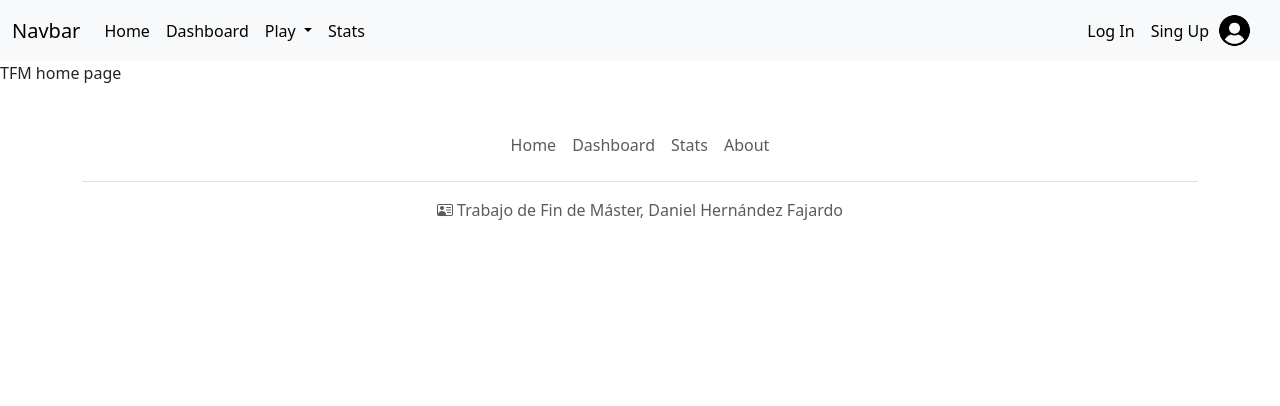
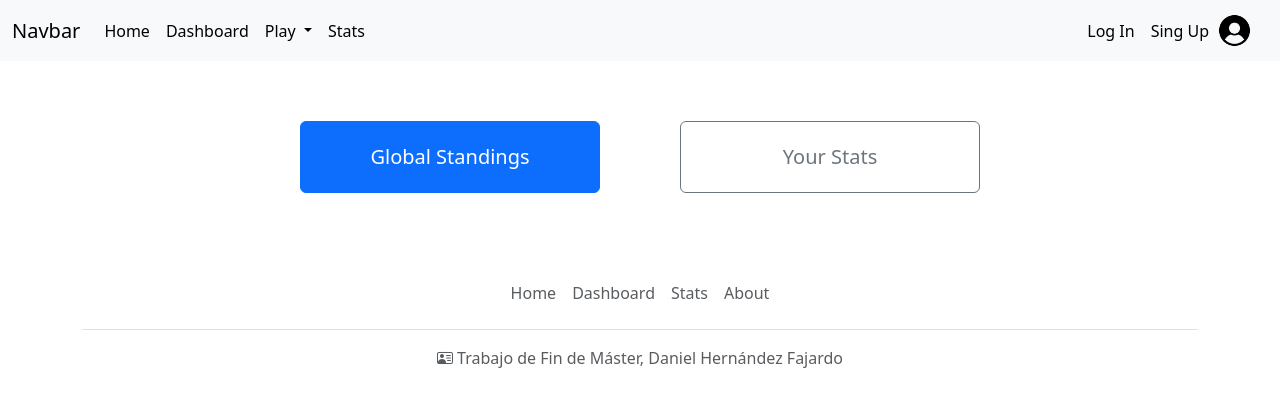
Before and after one commit to danielhdzf/angular, an Angular app: page /stats in a window 1280 px wide. Before the commit this address led to /. Shown: the top 406 px of the page. Built offline with nearby package versions, Linux system fonts and the light colour scheme.

Commit message:
Created Stats component danielhdzf/tfm#15

```diff
--- a/src/app/app.routes.ts
+++ b/src/app/app.routes.ts
@@ -3,6 +3,7 @@ import { HomeComponent } from './home/home.component';
 import { LoginComponent } from './login/login.component';
 import { SignupComponent } from './signup/signup.component';
 import { ReactionTimeComponent } from './games/reaction-time/reaction-time.component';
+import { StatsComponent } from './stats/stats.component';
 
 
 export const routes: Routes = [
@@ -11,5 +12,6 @@ export const routes: Routes = [
     { path: 'login', component: LoginComponent},
     { path: 'signup', component: SignupComponent},
     { path: 'reaction-time', component: ReactionTimeComponent},
+    { path: 'stats', component: StatsComponent},
     { path: '**', redirectTo: ''}
 ];
--- a/src/app/header/header.component.html
+++ b/src/app/header/header.component.html
@@ -22,7 +22,7 @@
                     </ul>
                 </li>
                 <li class="nav-item">
-                    <a class="nav-link active" href="#">Stats</a>
+                    <a class="nav-link active" href="stats">Stats</a>
                 </li>
             </ul>
             <ul class="navbar-nav ms-auto">
--- /dev/null
+++ b/src/app/stats/stats.component.css
@@ -0,0 +1,27 @@
+.btn {
+    font-size: 20px;
+    padding: 20px;
+    text-align: center;
+    cursor: pointer;
+    margin: 40px;
+    width: 300px;
+}
+
+.select-stats {
+    display: flex;
+    justify-content: center;
+    margin-top: 20px;
+}
+
+.table-container {
+    border: 2px solid black;
+    width: 200px;
+    margin: 20px 0;
+}
+.table-container div {
+    border-bottom: 2px solid black;
+    padding: 5px;
+}
+.table-container div:last-child {
+    border-bottom: none;
+}
--- /dev/null
+++ b/src/app/stats/stats.component.html
@@ -0,0 +1,6 @@
+<div class="select-stats">
+    <input type="radio" class="btn-check" name="options-outlined" id="btn-check-outlined" autocomplete="off" checked>
+    <label class="btn btn-outline-primary" for="btn-check-outlined">Global Standings</label>
+    <input type="radio" class="btn-check" name="options-outlined" id="btn-check-2-outlined" autocomplete="off">
+    <label class="btn btn-outline-secondary" for="btn-check-2-outlined">Your Stats</label>
+</div>
--- /dev/null
+++ b/src/app/stats/stats.component.ts
@@ -0,0 +1,20 @@
+import { Component, ElementRef, Renderer2, ViewChild } from '@angular/core';
+
+@Component({
+  selector: 'app-stats',
+  standalone: true,
+  imports: [],
+  templateUrl: './stats.component.html',
+  styleUrl: './stats.component.css'
+})
+export class StatsComponent {
+
+
+  constructor(
+    private renderer: Renderer2,
+  ) { }
+
+
+
+
+}
```
Also changed, not shown: 1 other file (tests, documents, lock files or other folders).
